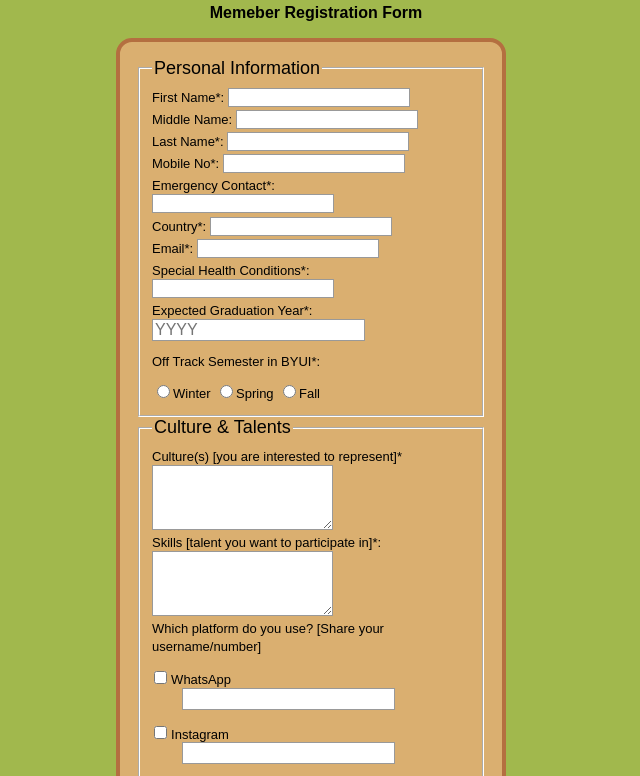
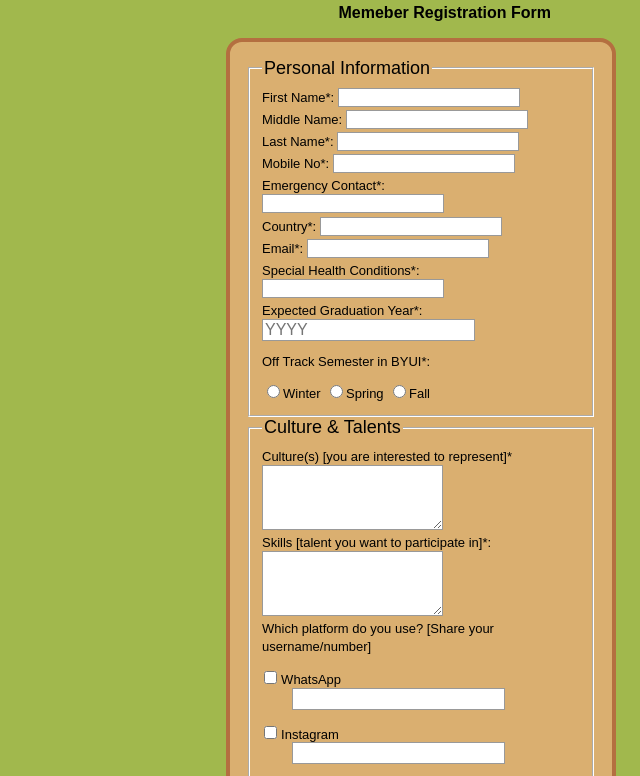
Before and after one commit to Catherinectr/amelat, a plain HTML site: page registration.html in a window 1280 px wide. Shown: the part 142-918 px from the top of the page, without its empty margins (640-1280 px from the left). Drawn offline with nearby package versions, Linux system fonts and the light colour scheme.

Commit message:
Final Form

```diff
--- a/styles/stylereg.css
+++ b/styles/stylereg.css
@@ -5,7 +5,7 @@ body{
     margin:  auto;
     margin-right: 2em;
     padding-right: 2em;
-    max-width: 500px;
+    max-width: 350px;
     text-align: center;
 
 }
@@ -17,9 +17,9 @@ h4 {
 }
 
 #content{
-    max-width: 320px;
-    margin-left: 8%;
-    margin-right: 8%;
+    max-width: 350px;
+    margin-left:;
+    margin-right: ;
 }
 header{
     /* background-color: ; */
```
